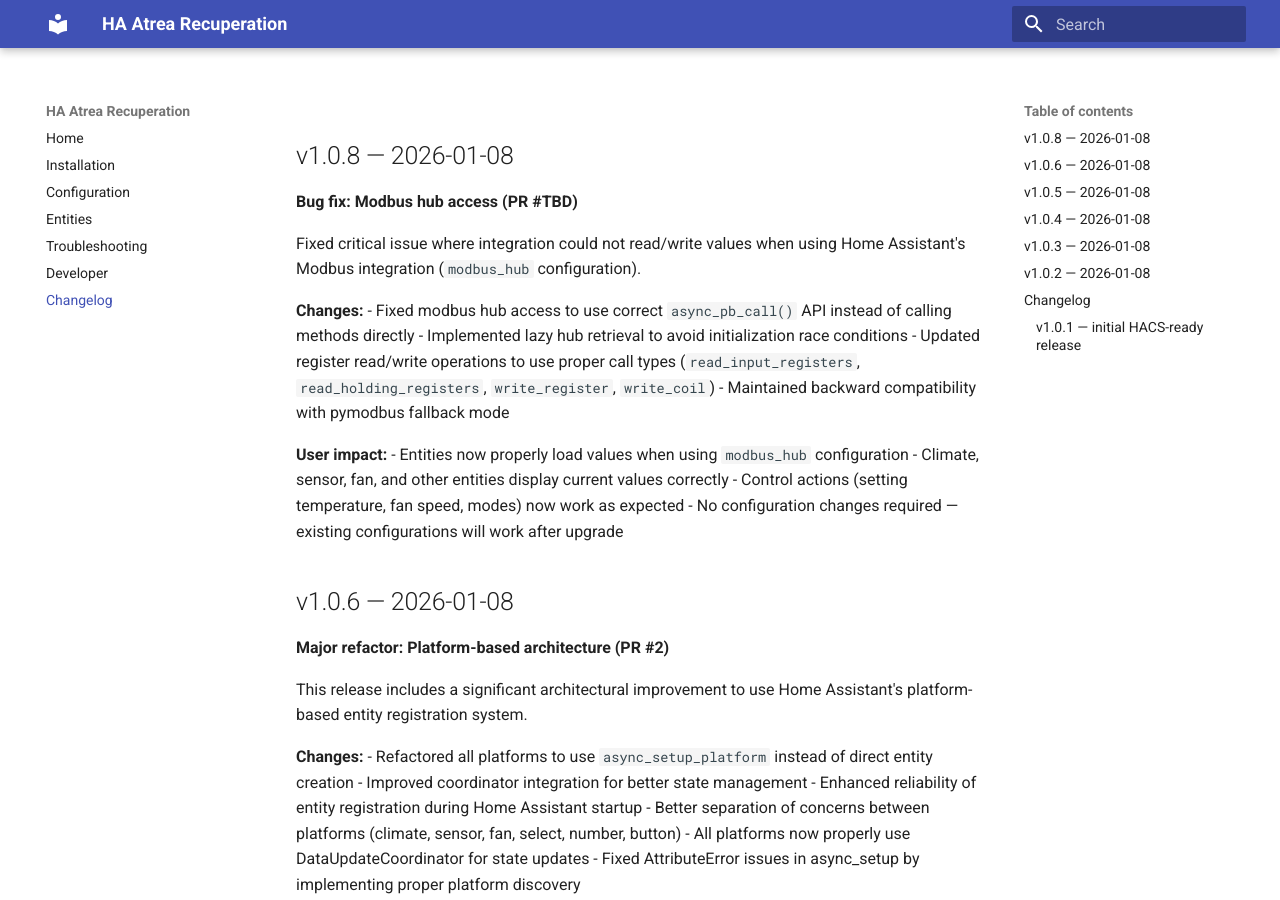
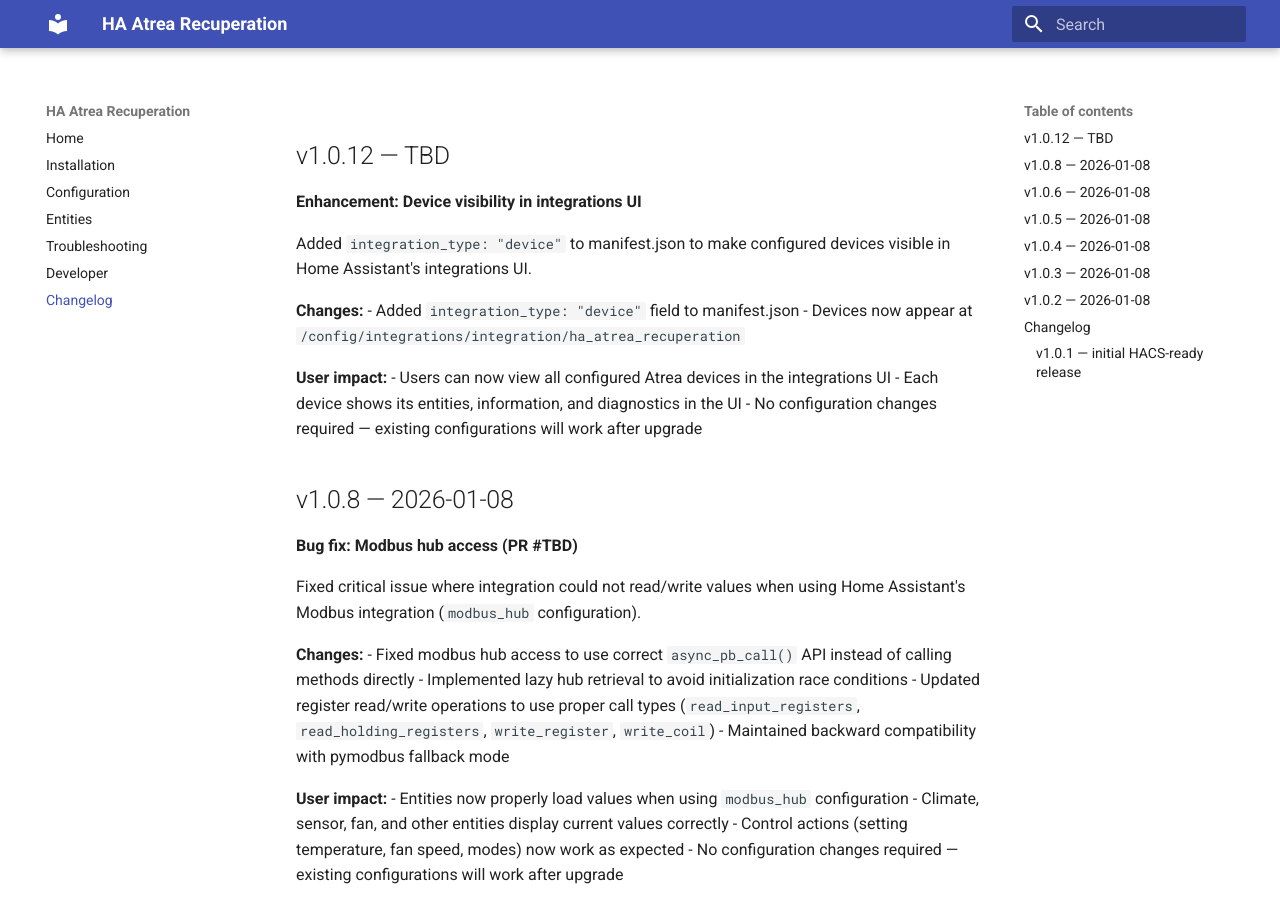
Before and after one commit to Chester929/ha_atrea_recuperation, an MkDocs documentation site: the page built from docs/changelog.md, in a window 1280 px wide and 900 px high. Built offline with MkDocs 1.6.1 and Material for MkDocs 9.7.7, drawn with Linux system fonts in a browser that asks for light colours.

Commit message:
Update documentation for integrations UI visibility
Co-authored-by: Chester929 <3935298+Chester929@users.noreply.github.com>

```diff
--- a/docs/changelog.md
+++ b/docs/changelog.md
@@ -1,3 +1,18 @@
+## v1.0.12 — TBD
+
+**Enhancement: Device visibility in integrations UI**
+
+Added `integration_type: "device"` to manifest.json to make configured devices visible in Home Assistant's integrations UI.
+
+**Changes:**
+- Added `integration_type: "device"` field to manifest.json
+- Devices now appear at `/config/integrations/integration/ha_atrea_recuperation`
+
+**User impact:**
+- Users can now view all configured Atrea devices in the integrations UI
+- Each device shows its entities, information, and diagnostics in the UI
+- No configuration changes required — existing configurations will work after upgrade
+
 ## v1.0.8 — 2026-01-08
 
 **Bug fix: Modbus hub access (PR #TBD)**
```
Also changed, not shown: README.md (+5 -0 lines).
